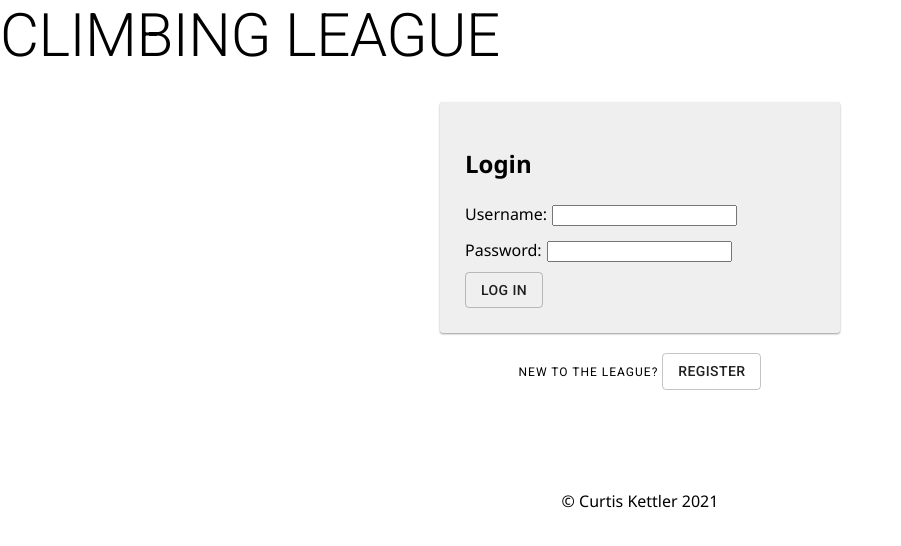
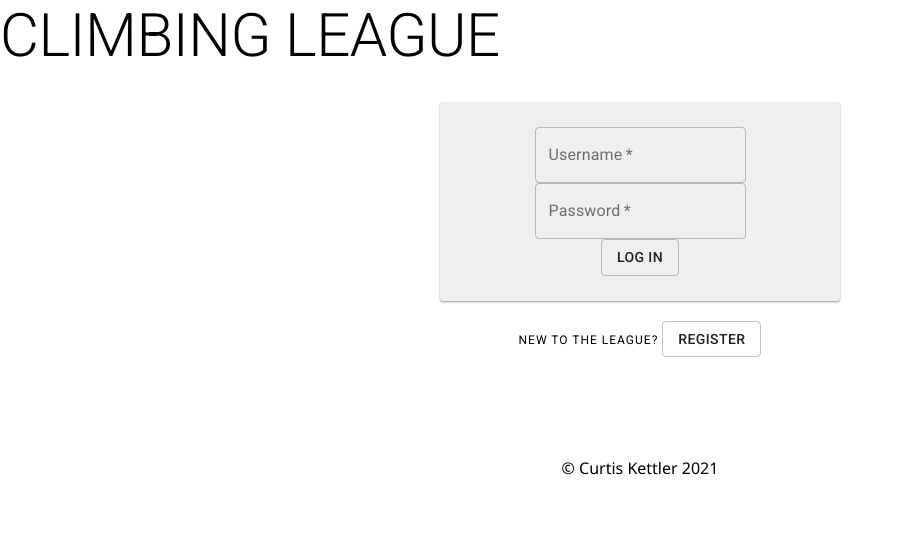
Before and after one commit to kettlerc/climbing-league-app, a React (Create React App) app: page /#/user in a window 1280 px wide. Shown: the top 546 px of the page, without its empty margins (0-901 px from the left). Built offline with nearby package versions, Linux system fonts and the light colour scheme; no server answers.

Commit message:
updated text inputs with materialui

```diff
--- a/src/components/AddClimb/AddClimb.jsx
+++ b/src/components/AddClimb/AddClimb.jsx
@@ -6,8 +6,6 @@ import Button from '@material-ui/core/Button';
 import ToggleButton from '@material-ui/lab/ToggleButton';
 import ToggleButtonGroup from '@material-ui/lab/ToggleButtonGroup';
 import Typography from '@material-ui/core/Typography';
-import { NoteTwoTone } from '@material-ui/icons';
-
 
 function AddClimb() {
     const history = useHistory();
@@ -127,7 +125,9 @@ function AddClimb() {
         dispatch({
             type: 'ADD_CLIMB',
             payload: climb
-        })
+        });
+
+        history.push('/user');
     }//end submitClimb
 
     //function to return to home page
--- a/src/components/LogOutButton/LogOutButton.jsx
+++ b/src/components/LogOutButton/LogOutButton.jsx
@@ -1,10 +1,13 @@
 import React from 'react';
 import { useDispatch } from 'react-redux';
+import Button from '@material-ui/core/Button';
+
 
 function LogOutButton(props) {
   const dispatch = useDispatch();
   return (
-    <button
+    <Button
+      variant="outlined"
       // This button shows up in multiple locations and is styled differently
       // because it's styled differently depending on where it is used, the className
       // is passed to it from it's parents through React props
@@ -12,7 +15,7 @@ function LogOutButton(props) {
       onClick={() => dispatch({ type: 'LOGOUT' })}
     >
       Log Out
-    </button>
+    </Button>
   );
 }
 
--- a/src/components/LoginForm/LoginForm.jsx
+++ b/src/components/LoginForm/LoginForm.jsx
@@ -2,6 +2,8 @@ import React, { useState } from 'react';
 import { useDispatch } from 'react-redux';
 import {useSelector} from 'react-redux';
 import Button from '@material-ui/core/Button';
+import TextField from '@material-ui/core/TextField';
+import Typography from "@material-ui/core/Typography";
 
 function LoginForm() {
   const [username, setUsername] = useState('');
@@ -27,7 +29,7 @@ function LoginForm() {
 
   return (
     <form className="formPanel" onSubmit={login}>
-      <h2>Login</h2>
+      <center>
       {errors.loginMessage && (
         <h3 className="alert" role="alert">
           {errors.loginMessage}
@@ -35,26 +37,39 @@ function LoginForm() {
       )}
       <div>
         <label htmlFor="username">
-          Username:
-          <input
+          <TextField
+            label="Username"
+            variant="outlined"
+            required
+            value={username}
+            onChange={(event) => setUsername(event.target.value)}
+          />
+          {/* <input
             type="text"
             name="username"
             required
             value={username}
             onChange={(event) => setUsername(event.target.value)}
-          />
+          /> */}
         </label>
       </div>
       <div>
         <label htmlFor="password">
-          Password:
-          <input
+          <TextField
+            label="Password"
+            type="password"
+            variant="outlined"
+            required
+            value={password}
+            onChange={(event) => setPassword(event.target.value)}
+          />
+          {/* <input
             type="password"
             name="password"
             required
             value={password}
             onChange={(event) => setPassword(event.target.value)}
-          />
+          /> */}
         </label>
       </div>
       <div>
@@ -64,6 +79,7 @@ function LoginForm() {
           name="submit"
         >LOG IN</Button>
       </div>
+      </center>
     </form>
   );
 }
--- a/src/components/UserPage/UserPage.jsx
+++ b/src/components/UserPage/UserPage.jsx
@@ -12,6 +12,8 @@ import AddCircleOutlineIcon from '@material-ui/icons/AddCircleOutline';
 import ListAltIcon from '@material-ui/icons/ListAlt';
 import InfoIcon from '@material-ui/icons/Info';
 import LogOutButton from '../LogOutButton/LogOutButton';
+
+import './userPage.css';
 
 
 function UserPage() {
@@ -73,8 +75,7 @@ function UserPage() {
 
   return (
     <div className="container">
-
-      <div>
+      <div className="drawerButton">
         {['CLIMB ON'].map((anchor) => (
           <React.Fragment key={anchor}>
             <Button onClick={toggleDrawer(anchor, true)}>{anchor}</Button>
@@ -84,7 +85,9 @@ function UserPage() {
           </React.Fragment>
         ))}
       </div>
+      <div>
         <LogOutButton className="navLink" />
+      </div>
     </div>
   );
 }
--- /dev/null
+++ b/src/components/UserPage/userPage.css
@@ -0,0 +1,3 @@
+.drawerButton {
+    text-align: center;
+}
```
Lines whose indentation alone changed are shown as unchanged.
